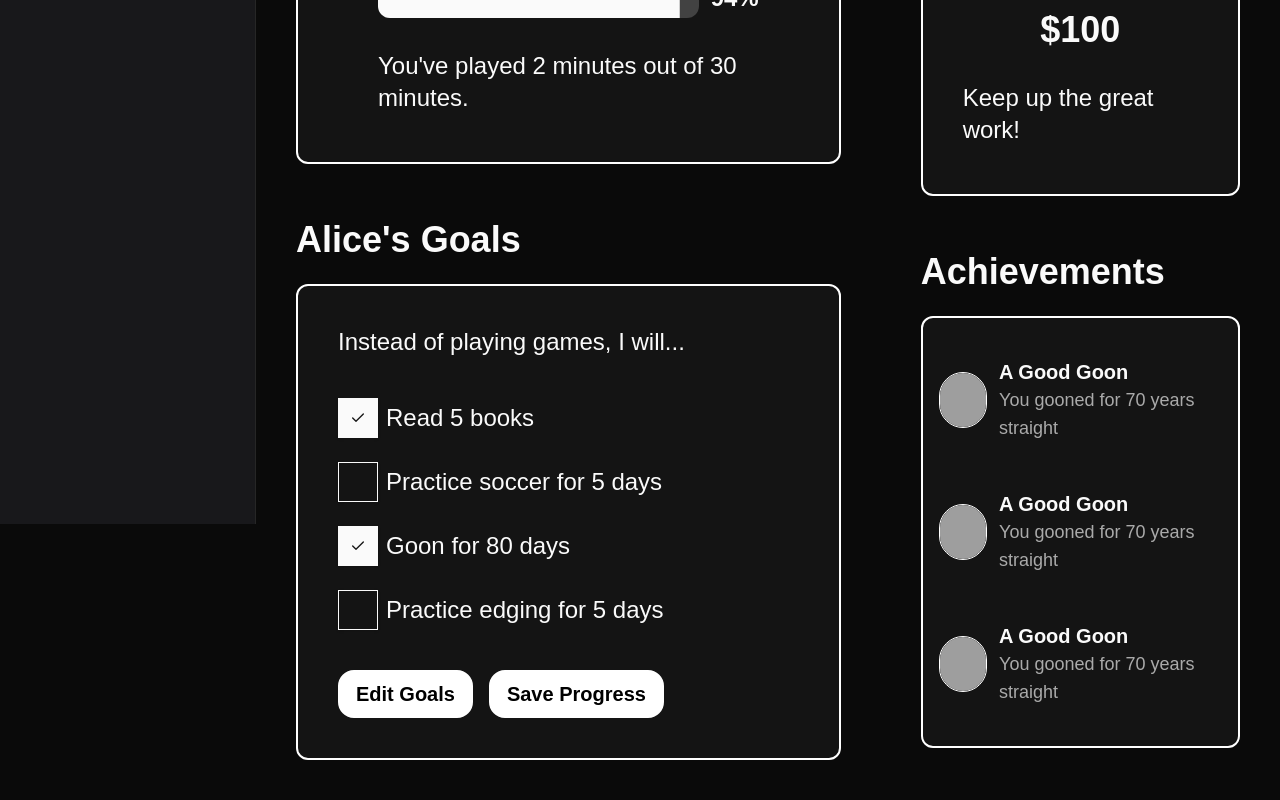
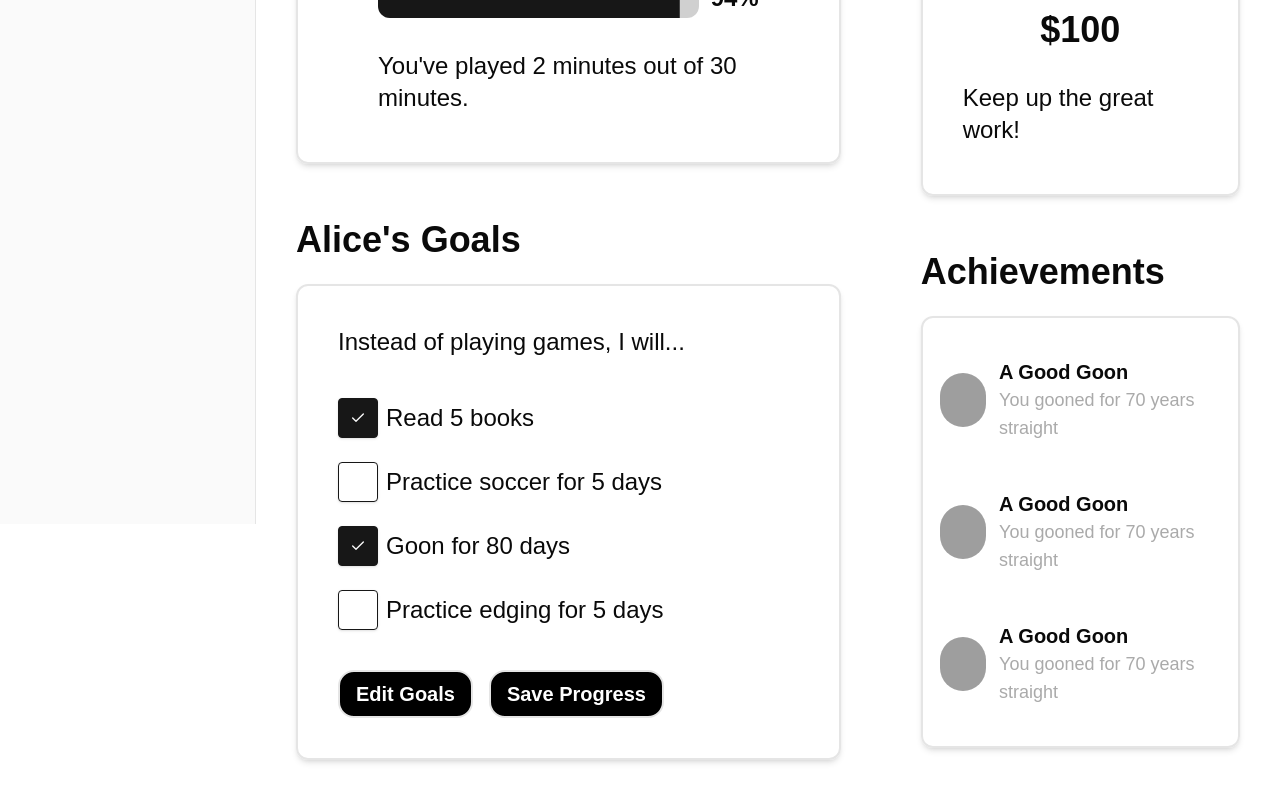
Before and after one commit to HackJanitors/logout, a Next.js app in the folder frontend/: page /dashboard/1 in a window 1280 px wide. Shown: the part 276-1076 px from the top of the page. Built offline with nearby package versions, Linux system fonts and the light colour scheme; grey boxes are pictures that could not be loaded.

Commit message:
Change colours for lightmode

```diff
--- a/frontend/src/app/admin/page.js
+++ b/frontend/src/app/admin/page.js
@@ -110,7 +110,7 @@ export default function Admin() {
             </div >
             <div className="grid grid-cols-3 mt-10 mb-10">
                 <div> </div>
-                <Button className="bg-green-400 w-1/2" variant="outline"> Save </Button>
+                <Button className="bg-black text-white w-1/2" variant="outline"> Save </Button>
             </div>
         </div >
 
--- a/frontend/src/app/globals.css
+++ b/frontend/src/app/globals.css
@@ -7,7 +7,7 @@ body {
 }
 
 @layer base {
-  .dark {
+  :root {
     --background: 0 0% 100%;
     --foreground: 0 0% 3.9%;
     --card: 0 0% 100%;
@@ -42,7 +42,7 @@ body {
     --sidebar-border: 220 13% 91%;
     --sidebar-ring: 217.2 91.2% 59.8%;
   }
-  :root {
+  .dark {
     --background: 0 0% 3.9%;
     --foreground: 0 0% 98%;
     --card: 0 0% 3.9%;
@@ -89,6 +89,6 @@ body {
 
 @layer utilities {
   .bento {
-    @apply border-2 border-white bg-[rgb(20,20,20)] rounded-xl;
+    @apply border-2 rounded-xl shadow-md;
   }
 }
--- a/frontend/src/app/wallet/page.js
+++ b/frontend/src/app/wallet/page.js
@@ -14,7 +14,7 @@ export default function Wallet() {
                 </div>
                 <div className="mt-8 text-5xl font-extrabold flex flex-row">
                     $ {walletAmount.toFixed(2)}
-                    <Button variant="outline" className="ml-auto bg-green-500 self-end"> Top-Up </Button>
+                    <Button variant="outline" className="ml-auto bg-black text-white self-end"> Top-Up </Button>
                 </div>
             </div>
         </div>
--- a/frontend/src/components/goallist.jsx
+++ b/frontend/src/components/goallist.jsx
@@ -88,11 +88,11 @@ const GoalList = ({ goalCallback, saveCallback }) => {
             </ul>
 
             <div className="mt-10 flex gap-4">
-                <button className="border-2 font-bold text-black bg-white border-white text-xl rounded-[16px] px-4 py-2" onClick={isEditing ? handleAddItem : toggleEdit}>
+                <button className="border-2 font-bold text-white bg-black text-xl rounded-[16px] px-4 py-2" onClick={isEditing ? handleAddItem : toggleEdit}>
                     {isEditing ? "Add Item" : "Edit Goals"}
                 </button>
 
-                <button className="border-2 font-bold text-black bg-white border-white text-xl rounded-[16px] px-4 py-2" onClick={isEditing ? toggleEdit : () => saveCallback(currentGoalList)}>
+                <button className="border-2 font-bold text-white bg-black text-xl rounded-[16px] px-4 py-2" onClick={isEditing ? toggleEdit : () => saveCallback(currentGoalList)}>
                     {isEditing ? "Save" : "Save Progress"}
                 </button>
             </div>
```
